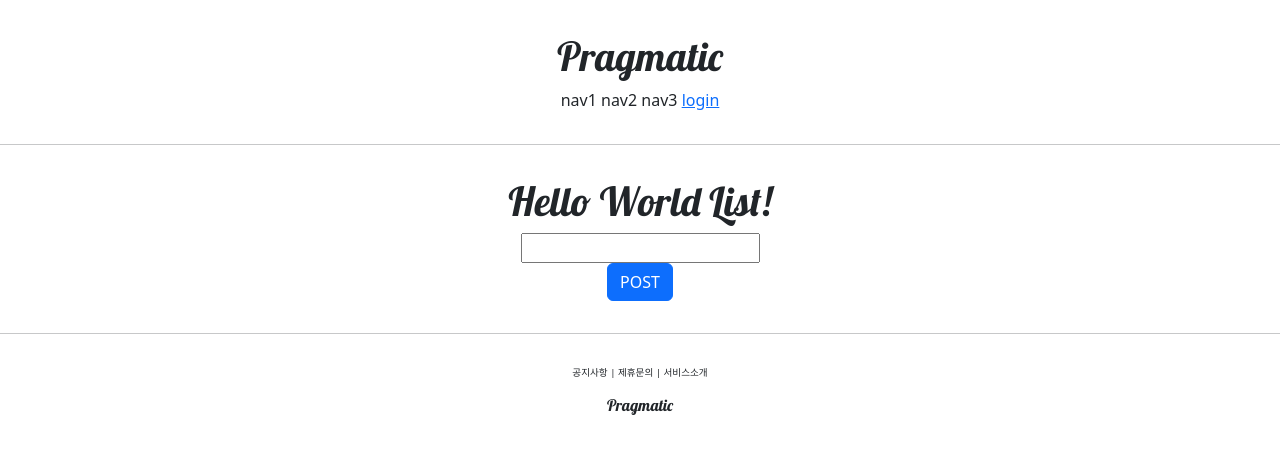
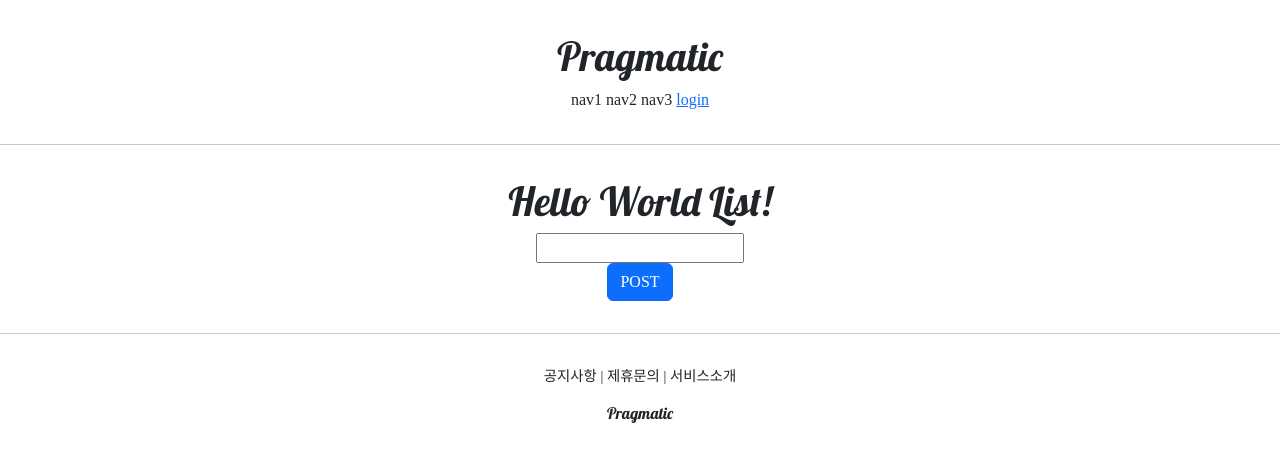
Before and after one commit to castberry10/Pinterest-django, a Django app: page /account/hello_world/ in a window 1280 px wide. Shown: the top 462 px of the page. Run offline with Django 3.2, Linux system fonts and the light colour scheme; some web fonts are replaced.

Commit message:
Form design adjustment with Bootstrap / naver nanumsquare install

```diff
--- a/pinterestDjango/settings.py
+++ b/pinterestDjango/settings.py
@@ -52,6 +52,7 @@ INSTALLED_APPS = [
     'django.contrib.sessions',
     'django.contrib.messages',
     'django.contrib.staticfiles',
+    'bootstrap4',
     'accountapp',
 ]
 
--- a/static/base.css
+++ b/static/base.css
@@ -3,7 +3,7 @@
 }
 
 .pragmatic_footer_button{
-    font-size: .6rem;
+    font-size: .9rem;
 }
 
 .pragmatic_footer{
--- a/templates/base.html
+++ b/templates/base.html
@@ -4,7 +4,7 @@
 {% include 'head.html' %}
 
 
-<body>
+<body style="font-family : 'NanumSquareR'">
     {% include 'header.html' %}
     <hr>
 
--- a/templates/head.html
+++ b/templates/head.html
@@ -11,4 +11,25 @@
     <link href="https://fonts.googleapis.com/css2?family=Lobster&display=swap" rel="stylesheet">
     <!--   default css link   -->
     <link rel = "stylesheet" type="text/css" href="{% static 'base.css' %}">
+    <style>
+        @font-face {
+            font-family: 'NanumSquareR';
+            src: local('NanumSquareR'),
+            url("{% static 'fonts/NanumSquareR.ttf' %}") format("opentype");
+        }
+        @font-face {
+            font-family: 'NanumSquareEB';
+            src: local('NanumSquareEB'),
+            url("{% static 'fonts/NanumSquareEB.otf' %}") format("opentype");
+        }
+        @font-face {
+            font-family: 'NanumSquareB';
+            src: local('NanumSquareB'),
+            url("{% static 'fonts/NanumSquareB.otf' %}") format("opentype");
+        }
+        @font-face {
+            font-family: 'NanumSquareR';
+            src: local('NanumSquareR'),
+            url("{% static 'fonts/NanumSquareR.otf' %}") format("opentype");
+    </style>
 </head>
```
